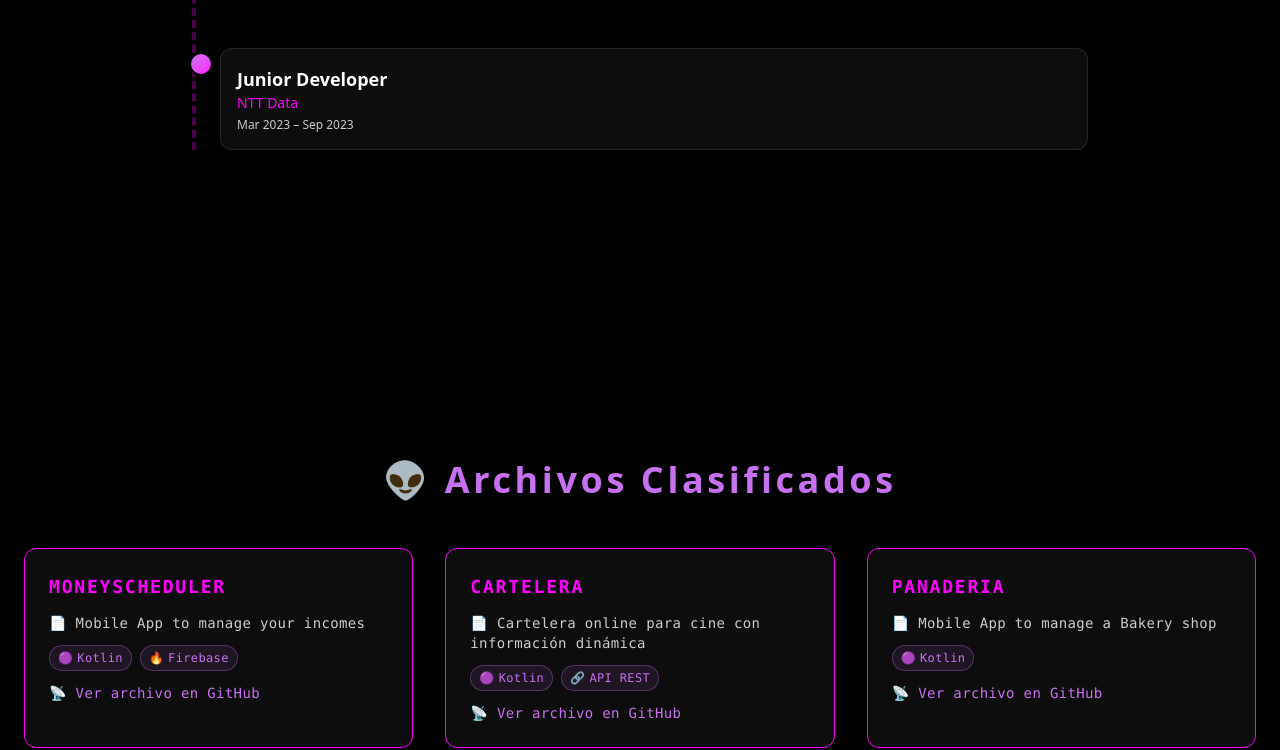
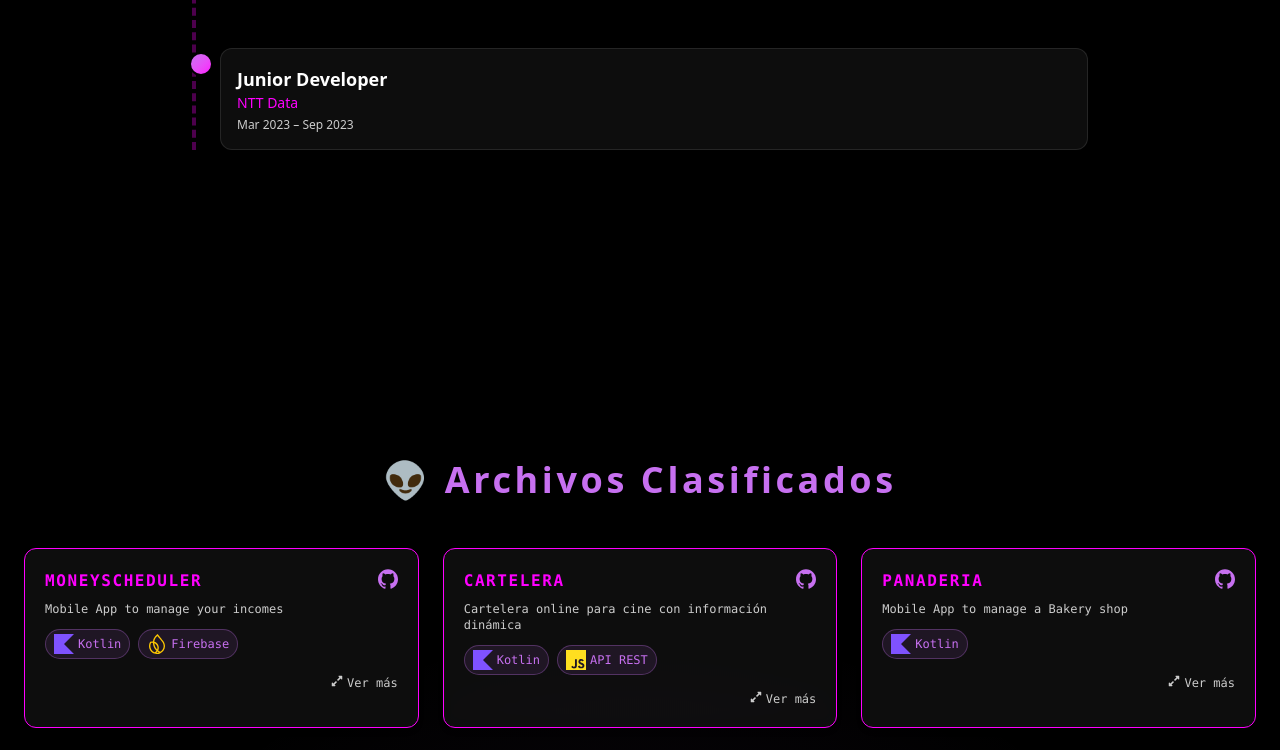
Before and after one commit to Luisotorres3/luisotorres3.github.io, a React (Vite) app: page / in a window 1280 px wide. Shown: the part 2020-2770 px from the top of the page. Built offline with nearby package versions, Linux system fonts and the light colour scheme; the HTML template or start-up script is replaced by a standard one.

Commit message:
Projects section updated with detailed project version

```diff
--- a/src/components/Projects.jsx
+++ b/src/components/Projects.jsx
@@ -1,68 +1,156 @@
-import React from "react";
-import { motion } from "framer-motion";
+import React, { useState } from "react";
+import { motion, AnimatePresence } from "framer-motion";
 import projects from "../data/projects.json";
+import {
+  SiKotlin,
+  SiFirebase,
+  SiJavascript,
+  SiReact,
+  SiTailwindcss,
+  SiOpengl,
+  SiFramer,
+  SiGithub,
+} from "react-icons/si";
+import { FaExpandAlt } from "react-icons/fa";
 
-// Puedes mapear iconos aquí o usar un lib externo tipo react-icons o imágenes SVG
 const techIcons = {
-  Kotlin: "🟣",
-  Firebase: "🔥",
-  "API REST": "🔗",
-  JavaScript: "🟨",
-  React: "⚛️",
-  Tailwind: "💨",
-  "Framer Motion": "🎞️",
-  OpenGL: "🟩",
-  "C++": "💻",
+  Kotlin: <SiKotlin className="text-xl text-[#7F52FF]" />,
+  Firebase: <SiFirebase className="text-xl text-yellow-400" />,
+  "API REST": <SiJavascript className="text-xl text-yellow-300" />,
+  JavaScript: <SiJavascript className="text-xl text-yellow-300" />,
+  React: <SiReact className="text-xl text-cyan-400" />,
+  "Framer Motion": <SiFramer className="text-xl text-pink-400" />,
+  Tailwind: <SiTailwindcss className="text-xl text-sky-400" />,
+  OpenGL: <SiOpengl className="text-xl text-green-300" />,
+  "C++": <span className="text-xl text-white">💻</span>,
 };
 
 const Projects = () => {
+  const [selected, setSelected] = useState(null);
+
+  const handleSelect = (project) => {
+    setSelected(project);
+  };
+
+  const handleBack = () => {
+    setSelected(null);
+  };
+
   return (
-    <section id="projects" className="min-h-screen text-text px-6 py-20">
+    <section
+      id="projects"
+      className="min-h-screen text-text px-4 md:px-6 py-20"
+    >
       <h2 className="text-4xl font-bold text-primary text-center mb-12 tracking-widest">
         👽 Archivos Clasificados
       </h2>
 
-      <div className="grid gap-8 md:grid-cols-2 lg:grid-cols-3 max-w-7xl mx-auto">
-        {projects.map((proj, i) => (
+      {/* Vista detallada */}
+      <AnimatePresence mode="wait">
+        {selected ? (
           <motion.div
-            key={i}
-            className="relative bg-white/5 border border-accent rounded-xl p-6 backdrop-blur-md shadow-md hover:scale-105 hover:shadow-accent transition-all duration-300 text-left font-mono text-sm text-muted tracking-wide space-y-3 overflow-hidden"
-            initial={{ opacity: 0, y: 20 }}
-            whileInView={{ opacity: 1, y: 0 }}
-            transition={{ delay: i * 0.1 }}
-            viewport={{ once: true }}
+            key={selected.name}
+            initial={{ opacity: 0, y: 40 }}
+            animate={{ opacity: 1, y: 0 }}
+            exit={{ opacity: 0, y: -40 }}
+            transition={{ duration: 0.4 }}
+            className="max-w-4xl mx-auto bg-white/5 border border-accent rounded-xl p-6 backdrop-blur-md shadow-md"
           >
-            {/* Sello de TOP SECRET semitransparente */}
-            <div className="absolute inset-0 opacity-10 pointer-events-none select-none">
-              <div className="w-full h-full bg-contain bg-center bg-no-repeat" />
-            </div>
+            <h3 className="text-3xl font-bold text-accent mb-2">
+              {selected.name}
+            </h3>
+            <p className="text-muted mb-4">{selected.description}</p>
 
-            <h3 className="text-accent text-lg font-bold uppercase tracking-widest z-10 relative">
-              {proj.name}
-            </h3>
-            <p className="z-10 relative">📄 {proj.description}</p>
-            <div className="flex flex-wrap gap-2 z-10 relative">
-              {proj.techs.map((tech) => (
+            <div className="flex flex-wrap gap-2 mb-6">
+              {selected.techs.map((tech, i) => (
                 <span
-                  key={tech}
-                  className="bg-primary/10 text-primary border border-primary/30 rounded-full px-2 py-1 text-xs flex items-center gap-1"
+                  key={i}
+                  className="flex items-center gap-1 px-2 py-1 bg-primary/10 text-primary border border-primary/30 rounded-full text-xs"
                 >
-                  <span>{techIcons[tech] || "🛸"}</span>
-                  <span>{tech}</span>
+                  {techIcons[tech] || "🛸"} {tech}
                 </span>
               ))}
             </div>
-            <a
-              href={proj.url}
-              target="_blank"
-              rel="noopener noreferrer"
-              className="text-primary hover:underline hover:glow block mt-2 z-10 relative"
-            >
-              📡 Ver archivo en GitHub
-            </a>
+
+            {/* Vídeo demo */}
+            <div className="aspect-video w-full mb-6">
+              <iframe
+                src={selected.video}
+                title={`${selected.name} demo`}
+                allowFullScreen
+                className="w-full h-full rounded-md border border-white/10"
+              />
+            </div>
+
+            <div className="flex justify-between">
+              <a
+                href={selected.url}
+                target="_blank"
+                rel="noopener noreferrer"
+                className="text-accent text-xl hover:glow"
+              >
+                <SiGithub />
+              </a>
+              <button
+                onClick={handleBack}
+                className="text-sm text-muted underline hover:text-accent"
+              >
+                ← Volver
+              </button>
+            </div>
           </motion.div>
-        ))}
-      </div>
+        ) : (
+          // Vista resumida
+          <motion.div
+            layout
+            className="grid gap-6 sm:grid-cols-2 lg:grid-cols-3 max-w-7xl mx-auto"
+          >
+            {projects.map((proj, i) => (
+              <motion.div
+                key={i}
+                className="group bg-white/5 border border-accent rounded-xl p-5 backdrop-blur-md shadow-md transition-all duration-300 text-left font-mono text-sm text-muted hover:scale-[1.02] cursor-pointer"
+                onClick={() => handleSelect(proj)}
+                whileHover={{ scale: 1.02 }}
+              >
+                <div className="flex justify-between items-start mb-2">
+                  <h3 className="text-accent text-base font-bold uppercase tracking-widest">
+                    {proj.name}
+                  </h3>
+                  <a
+                    href={proj.url}
+                    onClick={(e) => e.stopPropagation()}
+                    target="_blank"
+                    rel="noopener noreferrer"
+                    className="text-primary hover:glow"
+                  >
+                    <SiGithub className="text-xl" />
+                  </a>
+                </div>
+
+                <p className="text-xs mb-3">{proj.description}</p>
+
+                {/* Tecnologías */}
+                <div className="flex flex-wrap gap-2">
+                  {proj.techs.map((tech, i) => (
+                    <span
+                      key={i}
+                      className="flex items-center gap-1 px-2 py-1 bg-primary/10 text-primary border border-primary/30 rounded-full text-xs"
+                    >
+                      {techIcons[tech] || "🛸"} {tech}
+                    </span>
+                  ))}
+                </div>
+
+                {/* Indicador de clic */}
+                <div className="flex justify-end mt-4 text-xs text-muted group-hover:text-accent">
+                  <FaExpandAlt className="mr-1" />
+                  Ver más
+                </div>
+              </motion.div>
+            ))}
+          </motion.div>
+        )}
+      </AnimatePresence>
     </section>
   );
 };
--- a/src/data/projects.json
+++ b/src/data/projects.json
@@ -4,71 +4,55 @@
     "description": "Mobile App to manage your incomes",
     "url": "https://github.com/Luisotorres3/MoneyScheduler",
     "image": "/images/moneyscheduler.png",
-    "techs": [
-      "Kotlin",
-      "Firebase"
-    ]
+    "techs": ["Kotlin", "Firebase"],
+    "video": "https://www.youtube.com/embed/dQw4w9WgXcQ"
   },
   {
     "name": "Cartelera",
     "description": "Cartelera online para cine con información dinámica",
     "url": "https://github.com/Luisotorres3/Cartelera",
     "image": "/images/cartelera.png",
-    "techs": [
-      "Kotlin",
-      "API REST"
-    ]
+    "techs": ["Kotlin", "API REST"],
+    "video": "https://www.youtube.com/embed/dQw4w9WgXcQ"
   },
   {
     "name": "Panaderia",
     "description": "Mobile App to manage a Bakery shop",
     "url": "https://github.com/Luisotorres3/Panaderia",
     "image": "/images/panaderia.png",
-    "techs": [
-      "Kotlin"
-    ]
+    "techs": ["Kotlin"],
+    "video": "https://www.youtube.com/embed/dQw4w9WgXcQ"
   },
   {
     "name": "Gonorte",
     "description": "Sitio web dinámico para eventos deportivos y gestión de caballos.",
     "url": "https://github.com/Luisotorres3/Gonorte",
     "image": "/images/gonorte.png",
-    "techs": [
-      "JavaScript",
-      "Tailwind",
-      "React"
-    ]
+    "techs": ["JavaScript", "Tailwind", "React"],
+    "video": "https://www.youtube.com/embed/dQw4w9WgXcQ"
   },
   {
     "name": "Gestion-del-Olivar",
     "description": "TFG sobre gestión agrícola del olivar, Universidad de Granada.",
     "url": "https://github.com/Luisotorres3/Gestion-del-Olivar",
     "image": "/images/olivar.png",
-    "techs": [
-      "React",
-      "Firebase",
-      "JS"
-    ]
+    "techs": ["React", "Firebase", "JS"],
+    "video": "https://www.youtube.com/embed/dQw4w9WgXcQ"
   },
   {
     "name": "portfolio_luis",
     "description": "Mi portfolio personal con temática espacial.",
     "url": "https://github.com/Luisotorres3/portfolio_luis",
     "image": "/images/portfolio.png",
-    "techs": [
-      "React",
-      "Tailwind",
-      "Framer Motion"
-    ]
+    "techs": ["React", "Tailwind", "Framer Motion"],
+    "video": "https://www.youtube.com/embed/dQw4w9WgXcQ"
   },
   {
     "name": "Proyecto-Informatica-Grafica",
     "description": "Proyecto sobre OpenGL y C++ para la asignatura de Informática Gráfica.",
     "url": "https://github.com/Luisotorres3/Proyecto-Informatica-Grafica",
     "image": "/images/grafica.png",
-    "techs": [
-      "C++",
-      "OpenGL"
-    ]
+    "techs": ["C++", "OpenGL"],
+    "video": "https://www.youtube.com/embed/dQw4w9WgXcQ"
   }
 ]
```
